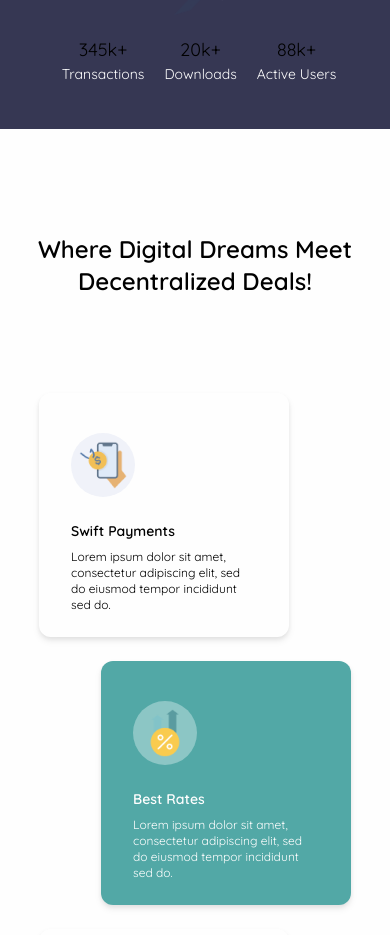
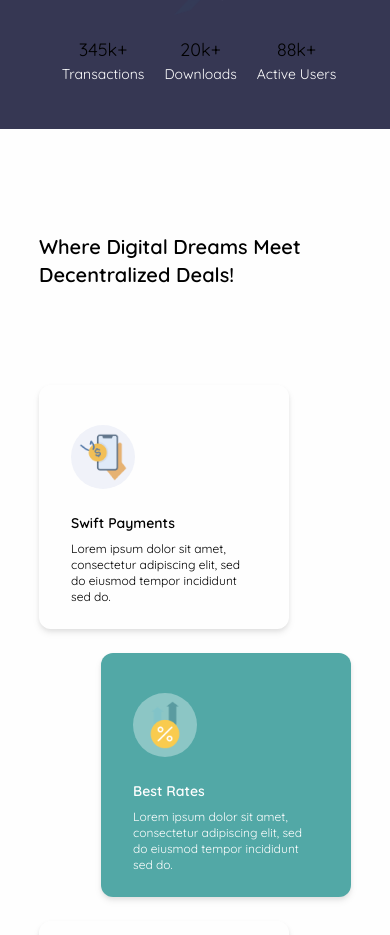
Before and after one commit to Swapam/Swapam-Landing-Page, a Next.js app: page / in a window 390 px wide. Shown: the part 788-1723 px from the top of the page. Built offline with nearby package versions, Linux system fonts and the light colour scheme.

Commit message:
fix: FeaturesOne

```diff
--- a/components/FeaturesOne.jsx
+++ b/components/FeaturesOne.jsx
@@ -50,12 +50,12 @@ const FeaturesOne = () => {
   };
 
   return (
-    <div className="bg-white min-h-screen flex flex-col justify-center items-center py-10 lg:py-20 px-0 lg:px-[10%] transition duration-300 ease-in-out">
-      <h2 className="text-center text-black py-16 text-2xl md:text-3xl xl:text-3xl font-semibold">
+    <div className="bg-white min-h-screen flex flex-col px-[10%] lg:px-0 justify-start lg:justify-center items-start lg:items-center py-10 lg:py-20  transition duration-300 ease-in-out">
+      <h2 className="text-left lg:text-center text-black py-16 text-xl md:text-3xl lg:text-4xl font-semibold">
         Where Digital Dreams Meet <br />
         Decentralized Deals!
       </h2>
-      <div className="w-full grid grid-cols-1 lg:grid-cols-3 place-items-center px-[10%] lg:px-0 lg:pl-6 py-8 lg:pb-0 gap-6 transition duration-300 ease-in-out">
+      <div className="w-full grid grid-cols-1 lg:grid-cols-3 place-items-center lg:pl-6 py-8 lg:pb-0 gap-6 transition duration-300 ease-in-out">
         {FeaturesOneData?.map((item, index) => (
           <RenderItem item={item} index={index} key={index} />
         ))}
```
